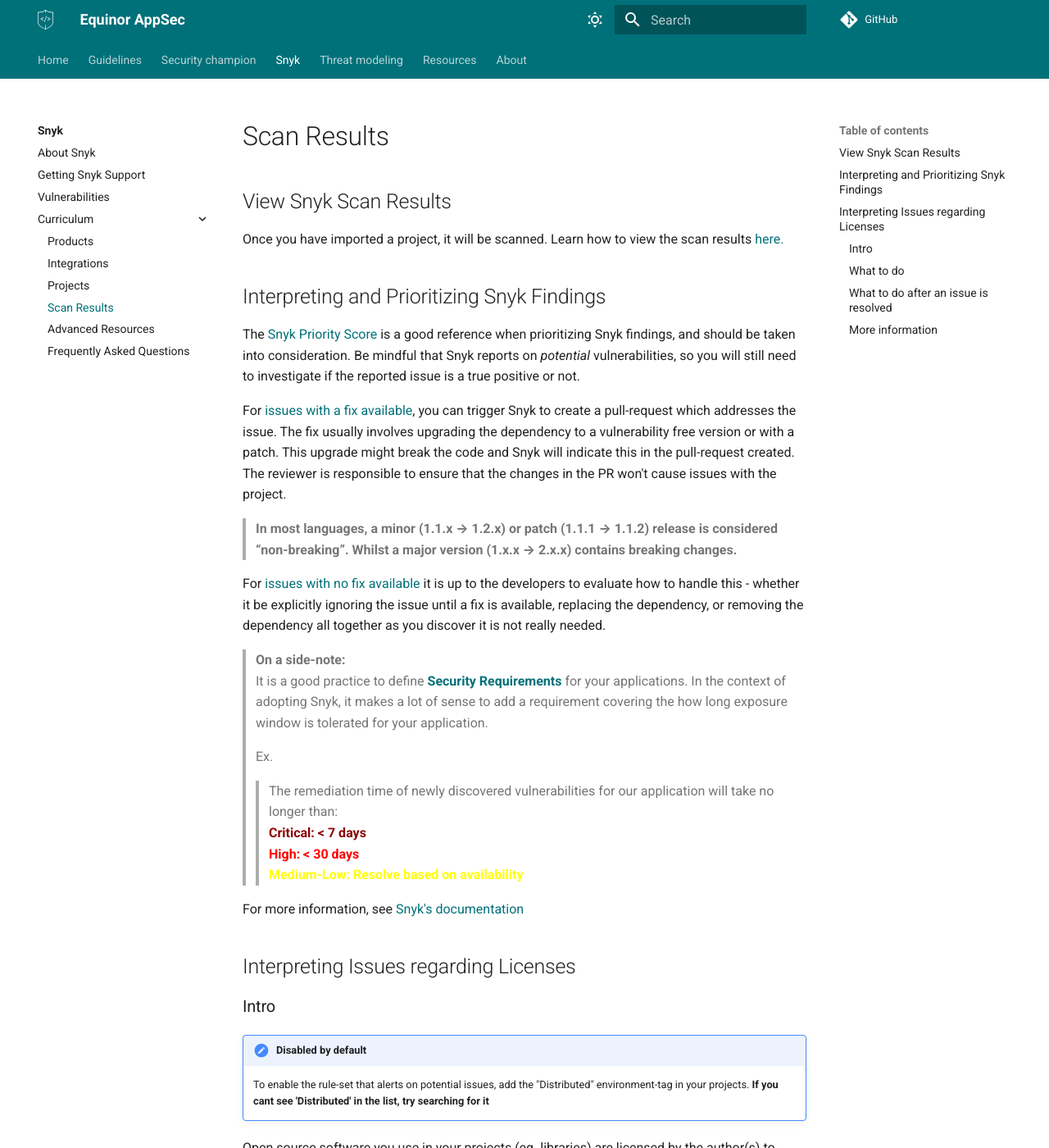
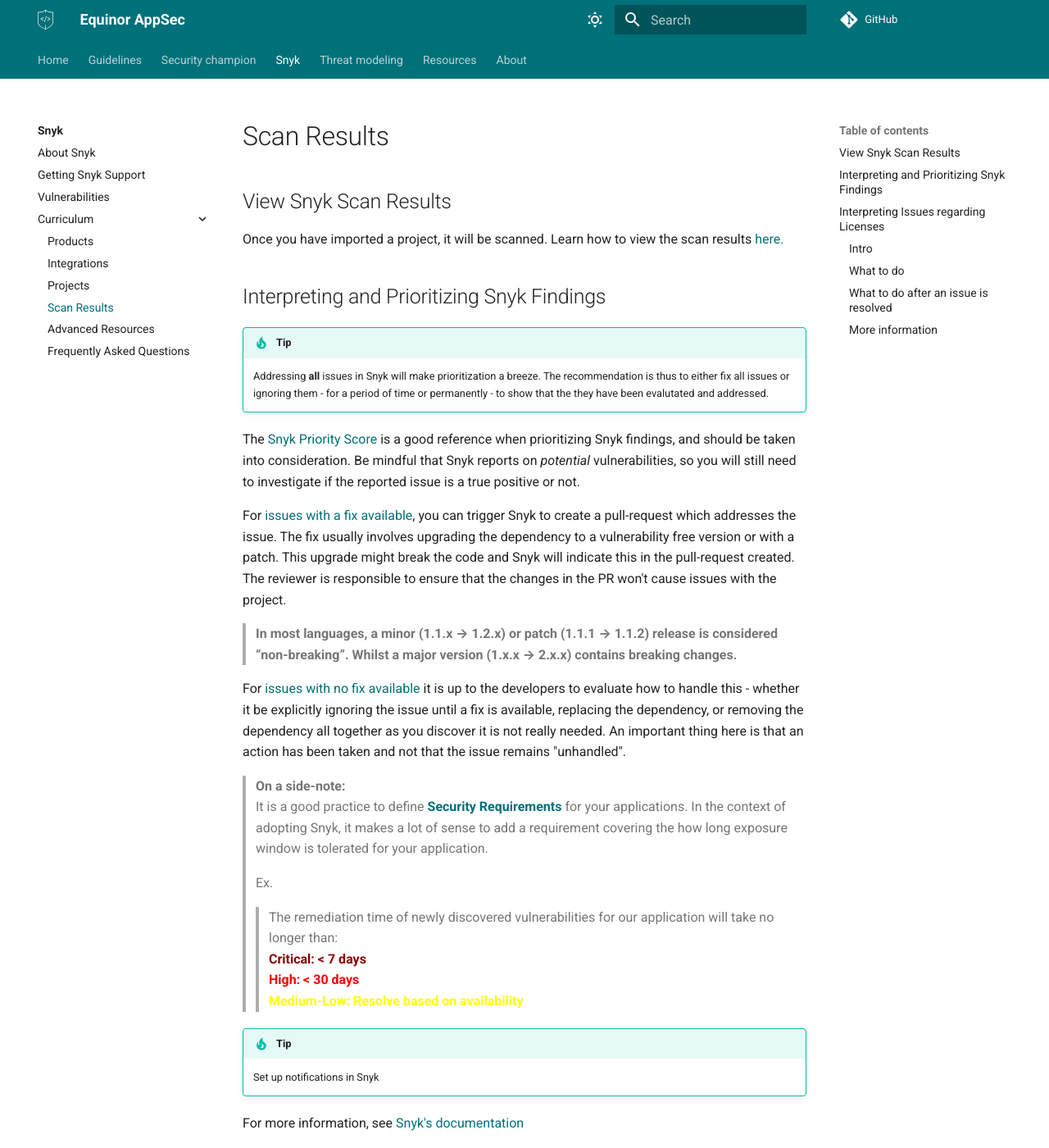
Before and after one commit to equinor/appsec, an MkDocs documentation site: the page built from docs/snyk/curriculum/4-scan_results.md, in a window 1280 px wide and 1400 px high. Shown: the whole window at 82% size. Built offline with MkDocs 1.6.1 and Material for MkDocs 9.7.7, drawn with Linux system fonts in a browser that asks for light colours; some web fonts are replaced; comment, search, counter and statistics services are not loaded.

Commit message:
docs(snyk): add tips to scan results

```diff
--- a/docs/snyk/curriculum/4-scan_results.md
+++ b/docs/snyk/curriculum/4-scan_results.md
@@ -6,13 +6,17 @@
 
 ## Interpreting and Prioritizing Snyk Findings
 
+!!! tip
+    Addressing **all** issues in Snyk will make prioritization a breeze. The recommendation is thus to either fix all issues or ignoring them - for a period of time or permanently - to show that the they have been evalutated and addressed.
+
 The [Snyk Priority Score](https://docs.snyk.io/features/fixing-and-prioritizing-issues/starting-to-fix-vulnerabilities/snyk-priority-score) is a good reference when prioritizing Snyk findings, and should be taken into consideration. Be mindful that Snyk reports on *potential* vulnerabilities, so you will still need to investigate if the reported issue is a true positive or not.
 
 For [issues with a fix available](https://support.snyk.io/hc/en-us/articles/360000914697-What-can-I-do-if-I-m-vulnerable-), you can trigger Snyk to create a pull-request which addresses the issue. The fix usually involves upgrading the dependency to a vulnerability free version or with a patch. This upgrade might break the code and Snyk will indicate this in the pull-request created. The reviewer is responsible to ensure that the changes in the PR won't cause issues with the project.
 
 >**In most languages, a minor (1.1.x → 1.2.x) or patch (1.1.1 → 1.1.2) release is considered “non-breaking”. Whilst a major version (1.x.x → 2.x.x) contains breaking changes.**
 
-For [issues with no fix available](https://support.snyk.io/hc/en-us/articles/4403030244369-What-do-we-do-when-Snyk-finds-vulnerabilities-for-which-there-is-no-fix-available-) it is up to the developers to evaluate how to handle this - whether it be explicitly ignoring the issue until a fix is available, replacing the dependency, or removing the dependency all together as you discover it is not really needed.
+For [issues with no fix available](https://support.snyk.io/hc/en-us/articles/4403030244369-What-do-we-do-when-Snyk-finds-vulnerabilities-for-which-there-is-no-fix-available-) it is up to the developers to evaluate how to handle this - whether it be explicitly ignoring the issue until a fix is available, replacing the dependency, or removing the dependency all together as you discover it is not really needed. An important thing here is that an action has been taken and not that the issue
+remains "unhandled".
 
 >**On a side-note:**
 >It is a good practice to define **[Security Requirements](https://owasp.org/www-project-proactive-controls/v3/en/c1-security-requirements)** for your applications. In the context of adopting Snyk, it makes a lot of sense to add a requirement covering the how long exposure window is tolerated for your application.
@@ -23,6 +27,9 @@
 >> <span style="color:red">**High: < 30 days**
 >> <span style="color:yellow">**Medium-Low: Resolve based on availability**
 >
+
+!!! tip
+    Set up notifications in Snyk
 
 For more information, see [Snyk's documentation](https://docs.snyk.io/features/fixing-and-prioritizing-issues)
 
```
